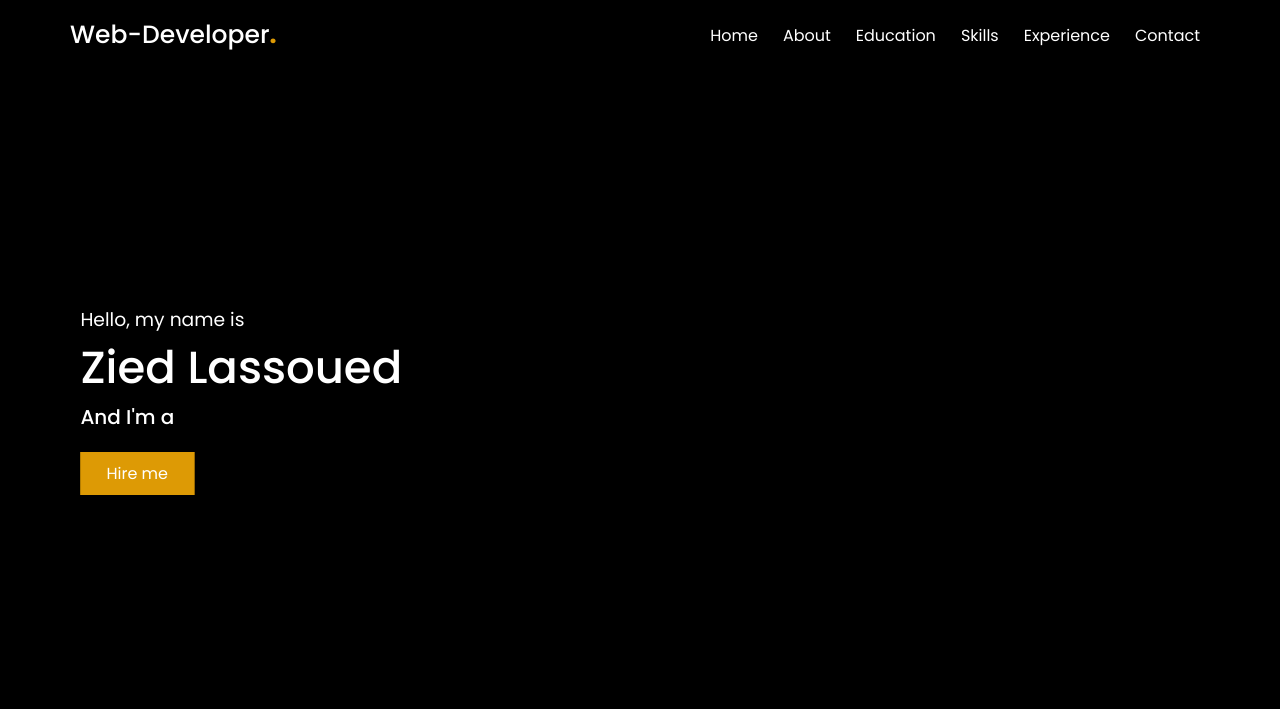
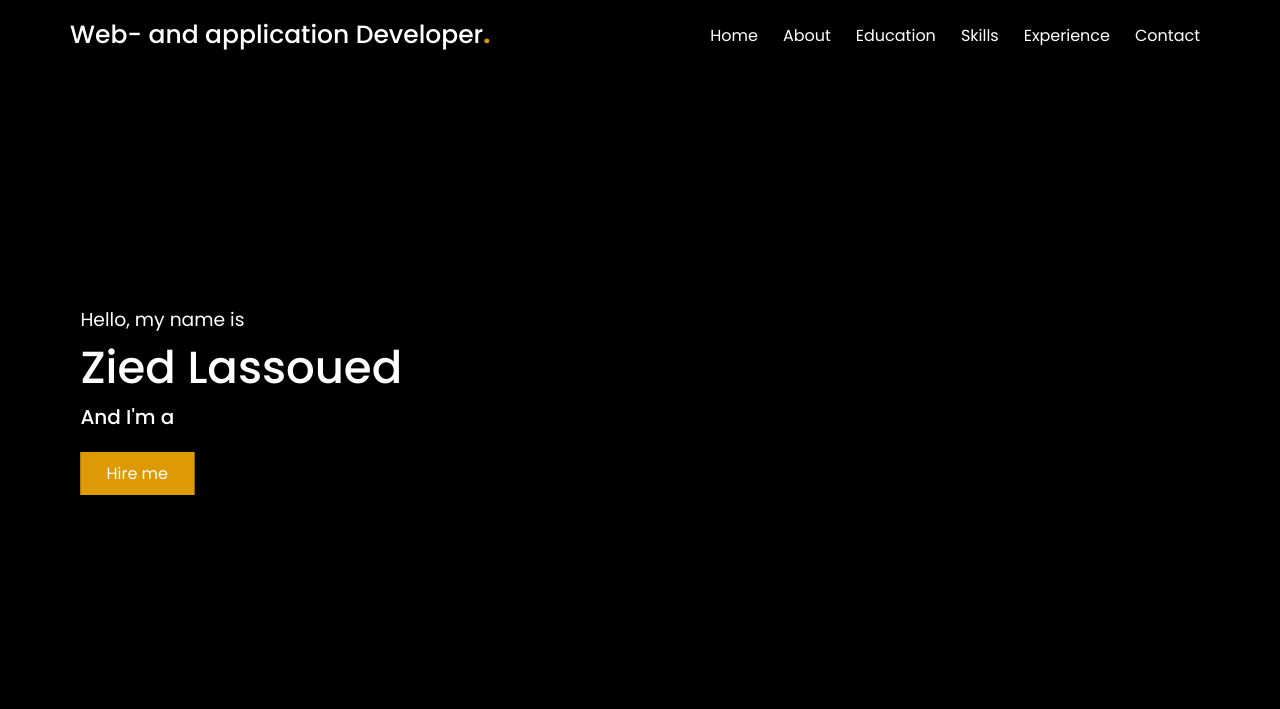
Before and after one commit to Ziedlassoued/portfolio_2021, a plain HTML site: page index.html in a window 1280 px wide. Shown: the top 709 px of the page. Drawn offline with nearby package versions, Linux system fonts and the light colour scheme; a script that the page names is missing.

Commit message:
Change header title

```diff
--- a/index.html
+++ b/index.html
@@ -31,7 +31,7 @@
       <nav class="nav">
         <div class="navigation container">
           <div class="logo">
-            <h1>Web-Developer<span>.</span></h1>
+            <h1>Web- and application Developer<span>.</span></h1>
           </div>
 
           <div class="menu">
```
